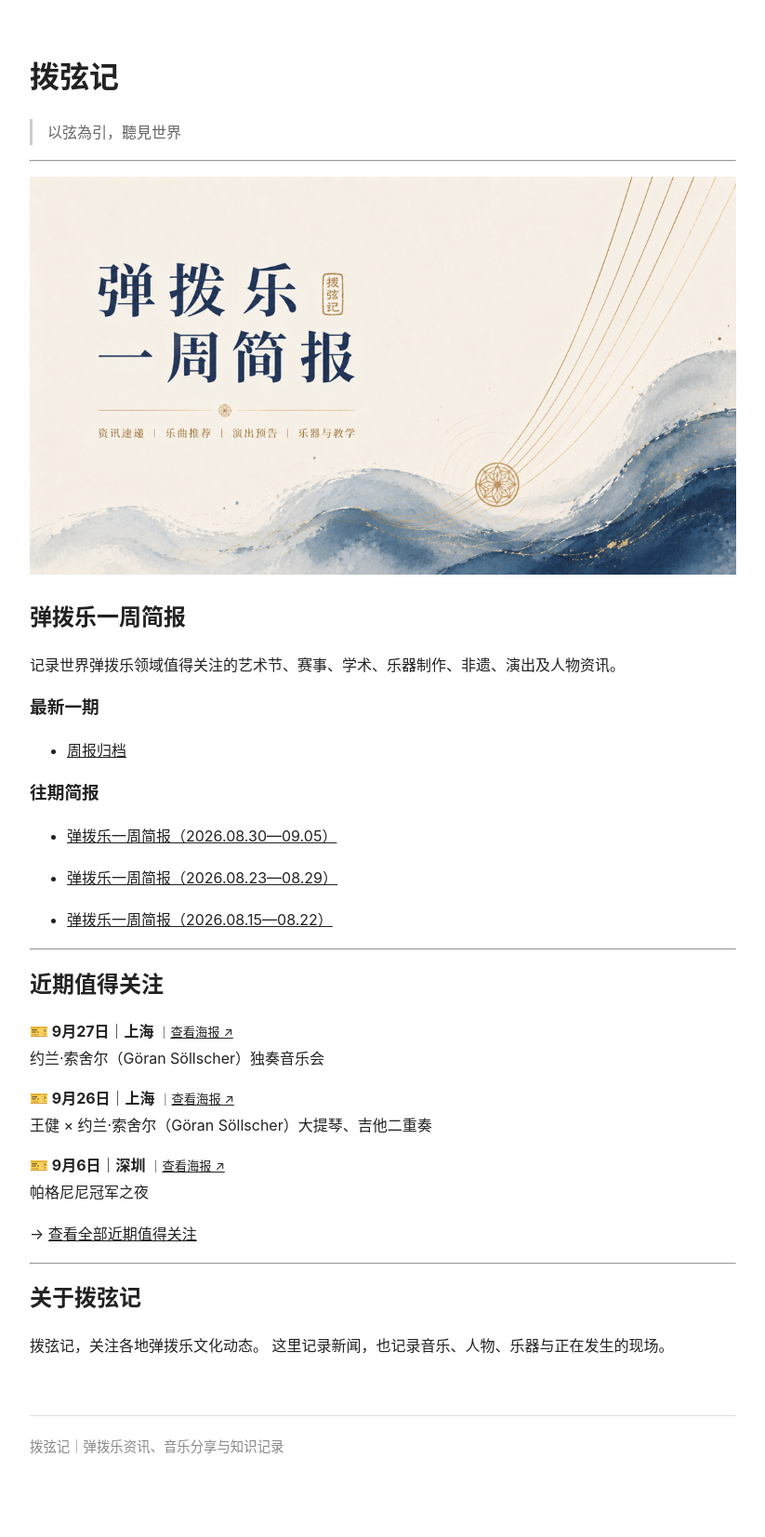
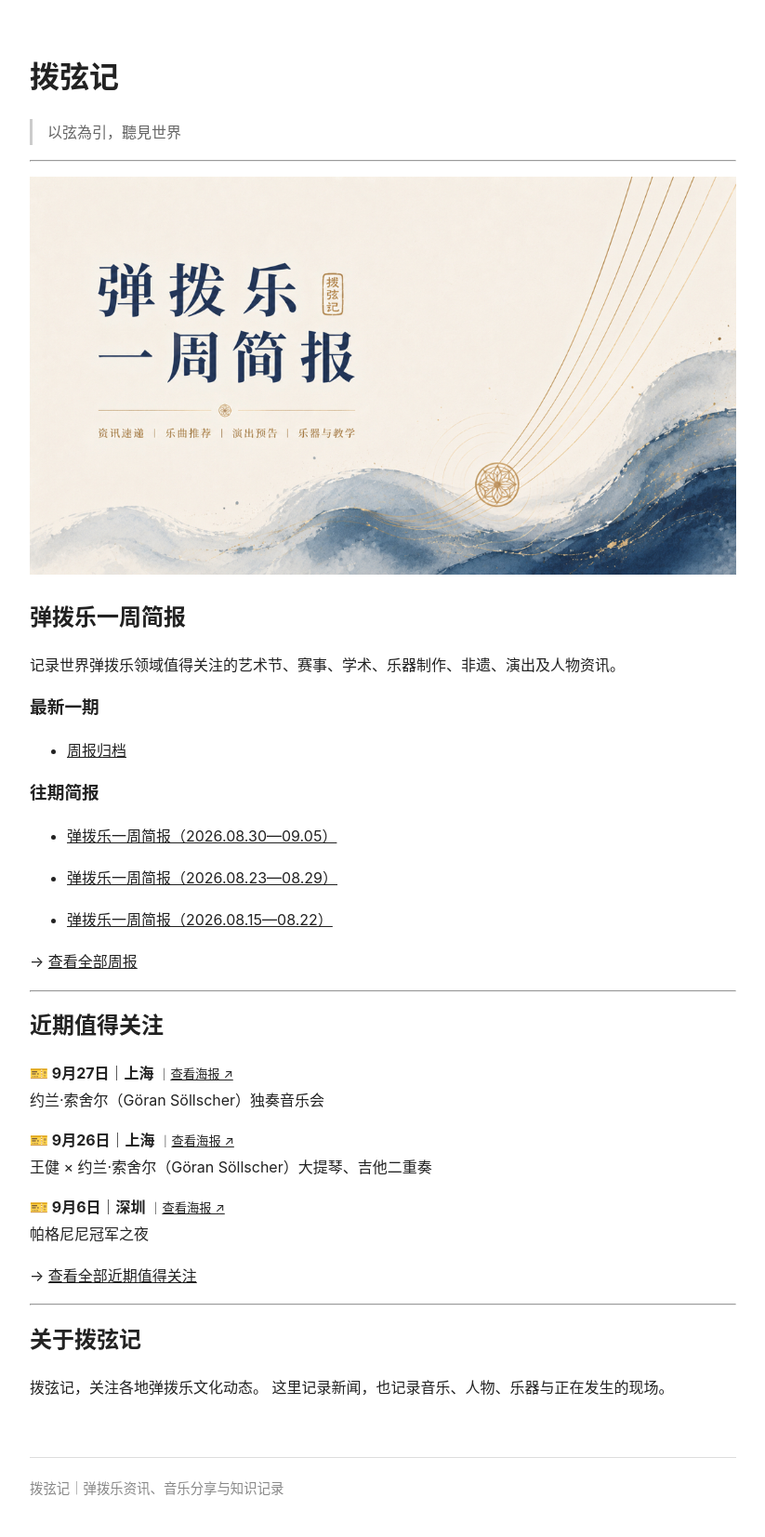
Before and after one commit to KeenKwok/boxianji, a Jekyll site: the page built from index.md, in a window 1280 px wide. Shown: the whole page at 93% size, without its empty margins (228-1051 px from the left). Built offline with Jekyll 4.4.1, drawn with Linux system fonts in a browser that asks for light colours; before the commit the page ends 1609 px from its top, so only the background shows below that.

Commit message:
Add link to view all weekly reports

```diff
--- a/index.md
+++ b/index.md
@@ -31,6 +31,8 @@ title: 首页
 {% endif %}
 {% endfor %}
 
+→ [查看全部周报](weekly/)
+
 ---
 
 ## 近期值得关注
```
